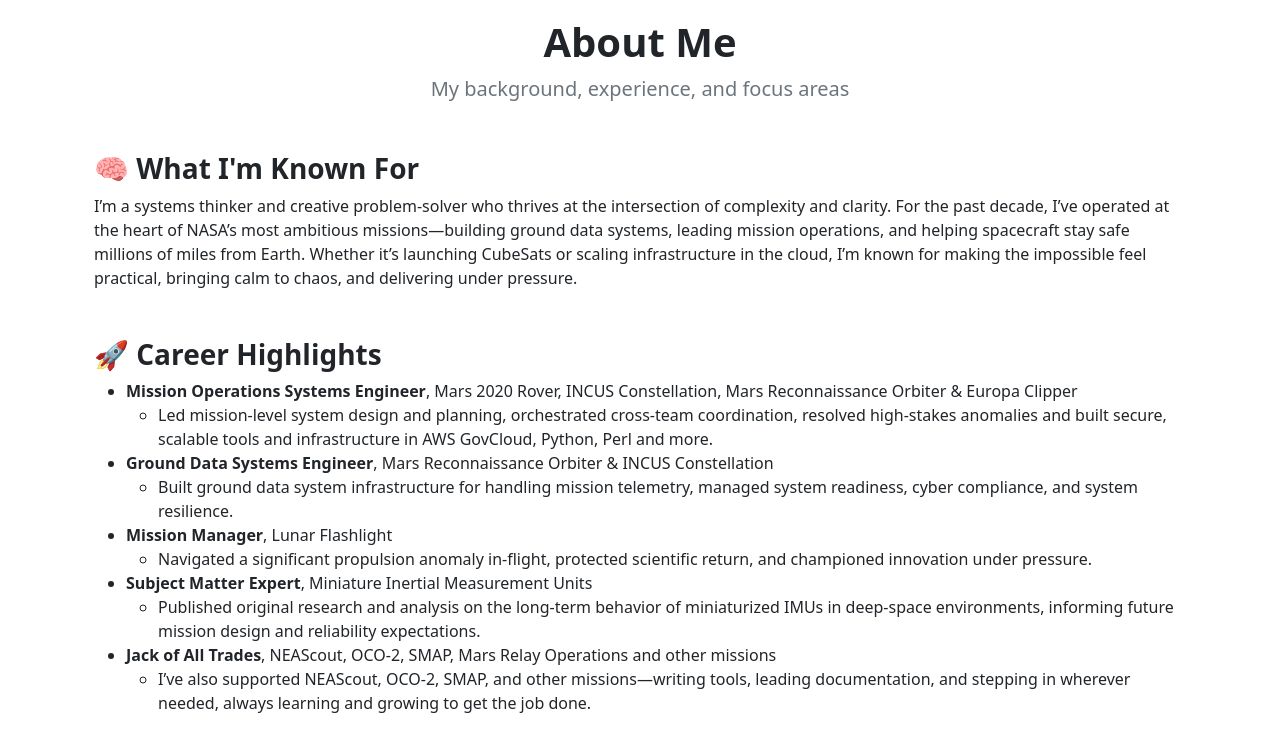
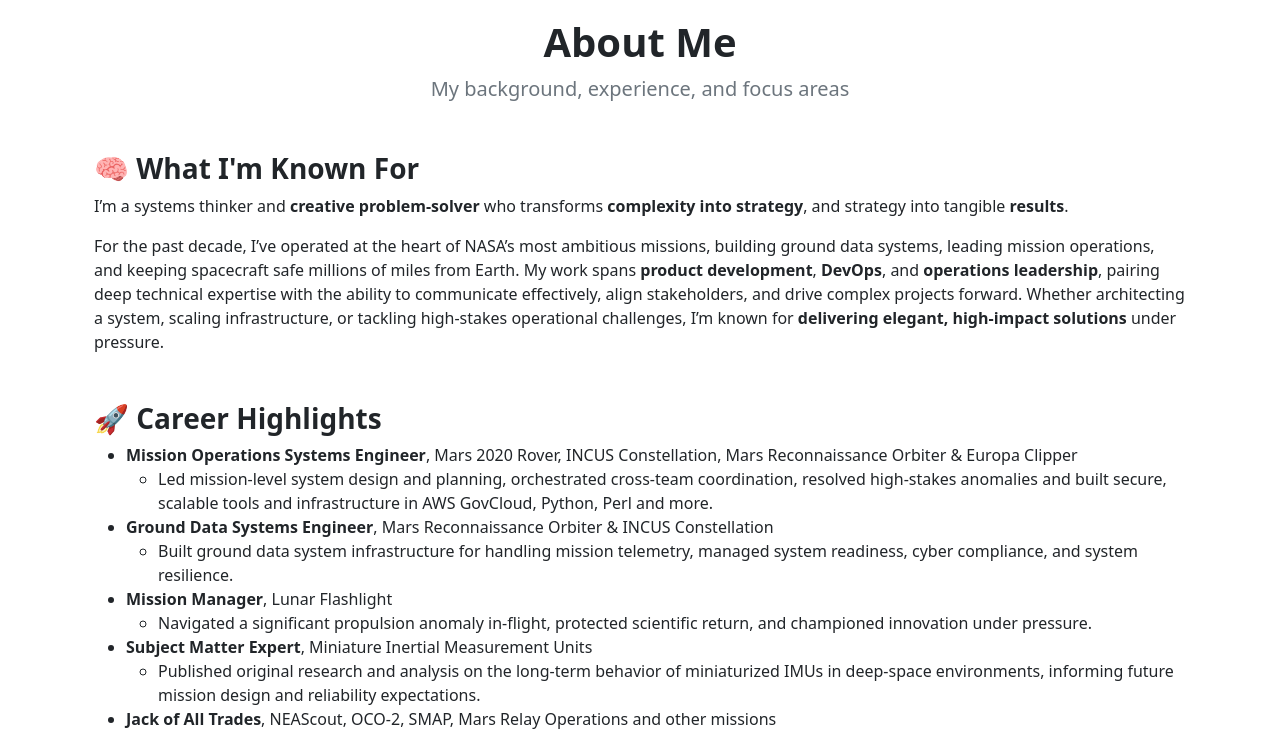
Before and after one commit to christinakneis/blog-flask-webapp, a Flask app: page /about in a window 1280 px wide. Shown: the part 134-863 px from the top of the page. Run offline with Flask 3, Linux system fonts and the light colour scheme; some libraries are stand-ins or nearby versions.

Commit message:
updte about

```diff
--- a/app/templates/about.html
+++ b/app/templates/about.html
@@ -12,11 +12,17 @@
     <div class="mb-5">
         <h3 class="fw-semibold">🧠 What I'm Known For</h3>
         <p>
-            I’m a systems thinker and creative problem-solver who thrives at the intersection of complexity and clarity.
-            For the past decade, I’ve operated at the heart of NASA’s most ambitious missions—building ground data systems,
-            leading mission operations, and helping spacecraft stay safe millions of miles from Earth. Whether it’s launching
-            CubeSats or scaling infrastructure in the cloud, I’m known for making the impossible feel practical, bringing calm to chaos,
-            and delivering under pressure.
+            I’m a systems thinker and <strong>creative problem-solver</strong> who transforms <strong>complexity into strategy</strong>,
+            and strategy into tangible <strong>results</strong>.
+        </p>
+        <p>
+            For the past decade, I’ve operated at the heart of NASA’s most ambitious missions, building
+            ground data systems, leading mission operations, and keeping spacecraft safe millions of miles
+            from Earth. My work spans <strong>product development</strong>, <strong>DevOps</strong>, and <strong>operations leadership</strong>, pairing deep
+            technical expertise with the ability to communicate effectively, align stakeholders, and drive
+            complex projects forward. Whether architecting a system, scaling infrastructure, or tackling
+            high-stakes operational challenges, I’m known for <strong>delivering elegant,
+            high-impact solutions</strong> under pressure.
         </p>
     </div>
 
```
